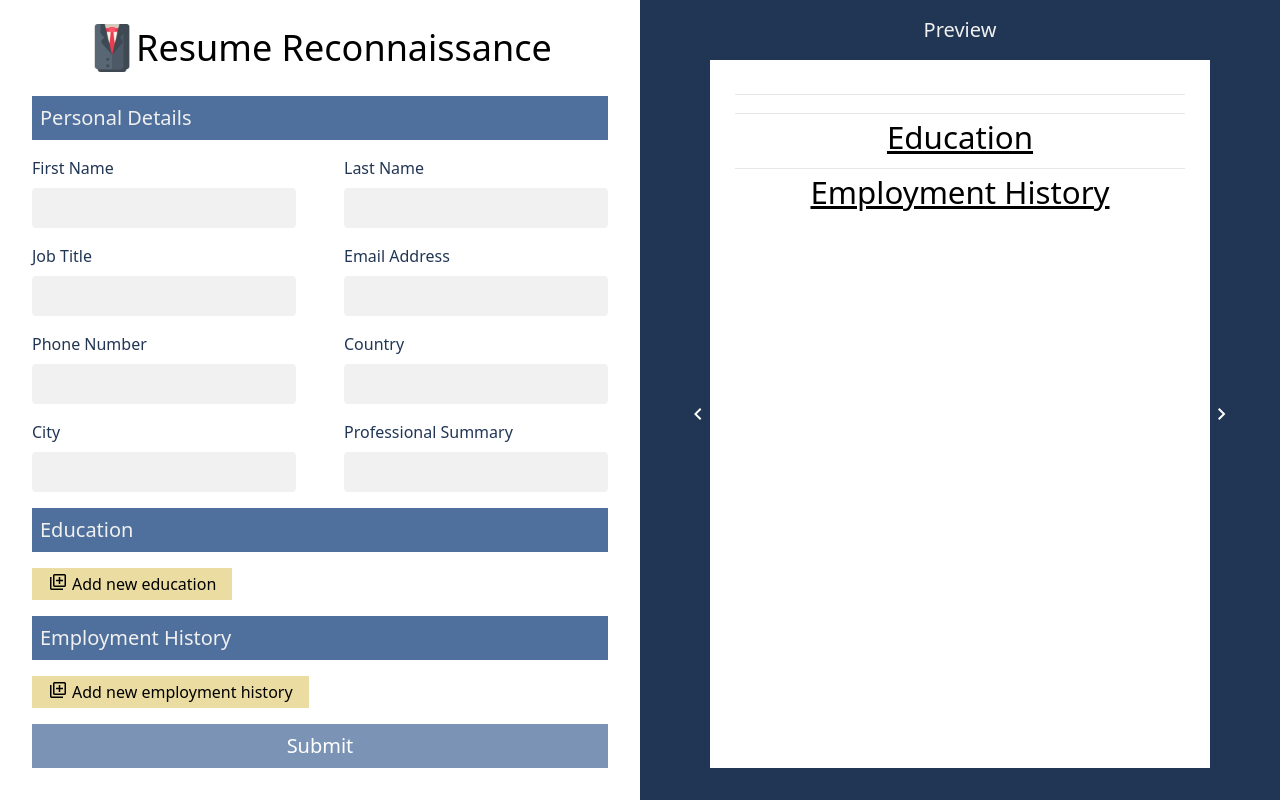
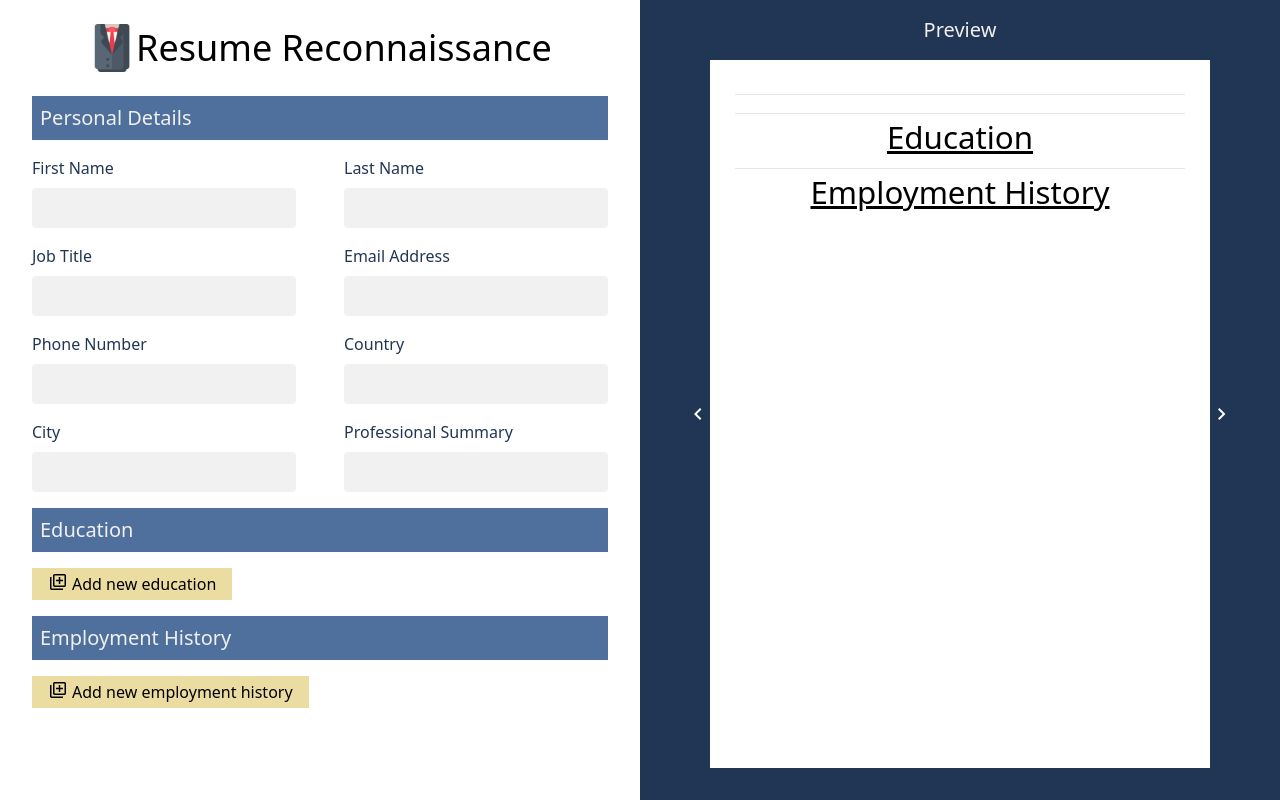
Before and after one commit to black-RAM/resume-recon, a React (Vite) app: page / in a window 1280 px wide. Built offline with nearby package versions, Linux system fonts and the light colour scheme.

Commit message:
removed submit button

```diff
--- a/src/App.tsx
+++ b/src/App.tsx
@@ -28,11 +28,6 @@ const ResumeBuilder = () => {
         </header>
         <form>
           {formSections}
-          <button
-            type="submit"
-            className="text-xl p-2 w-full text-white bg-hunt-blue bg-opacity-75 hover:bg-opacity-100">
-              Submit
-            </button>
         </form>
       </section>
 
```
